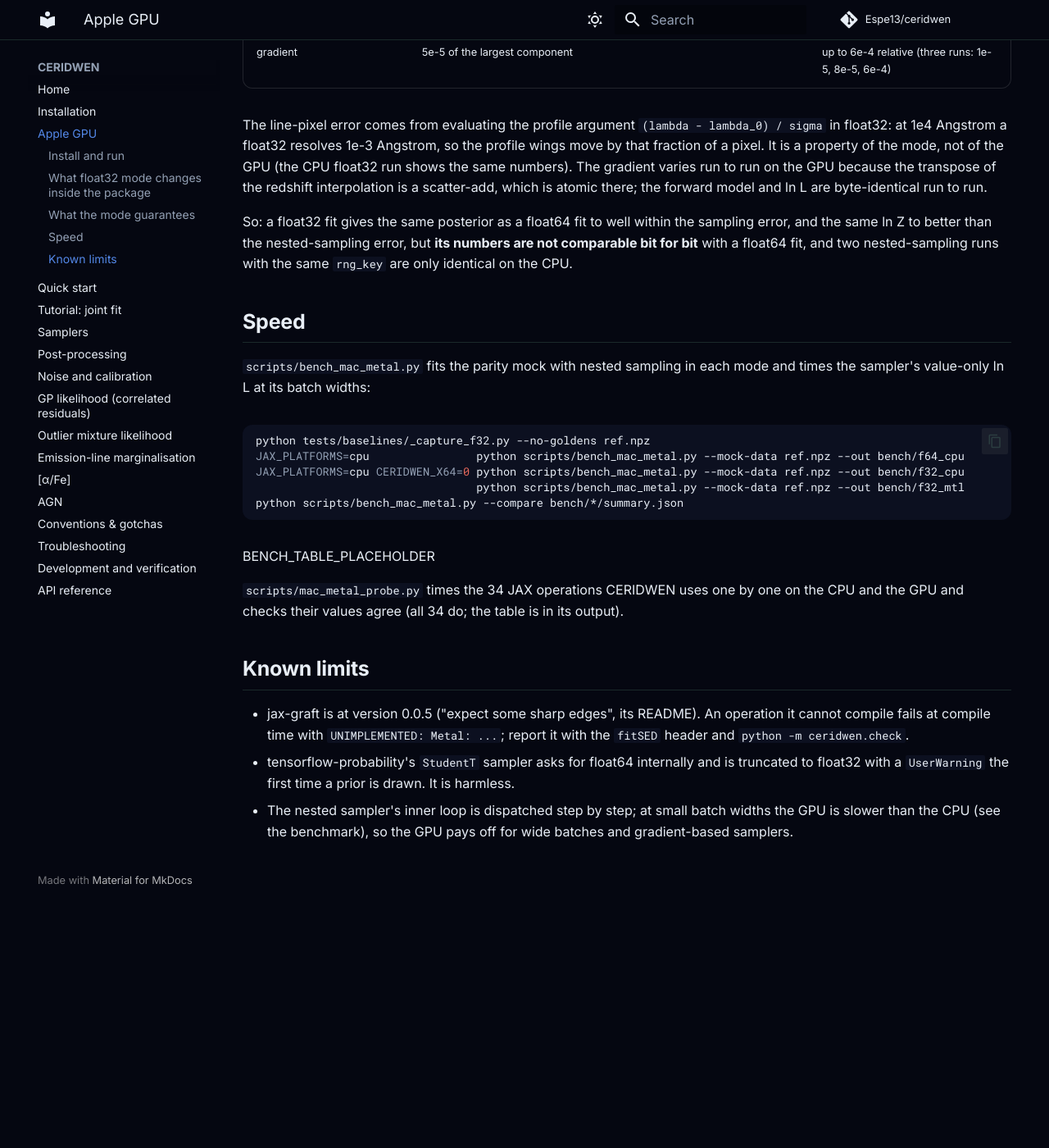
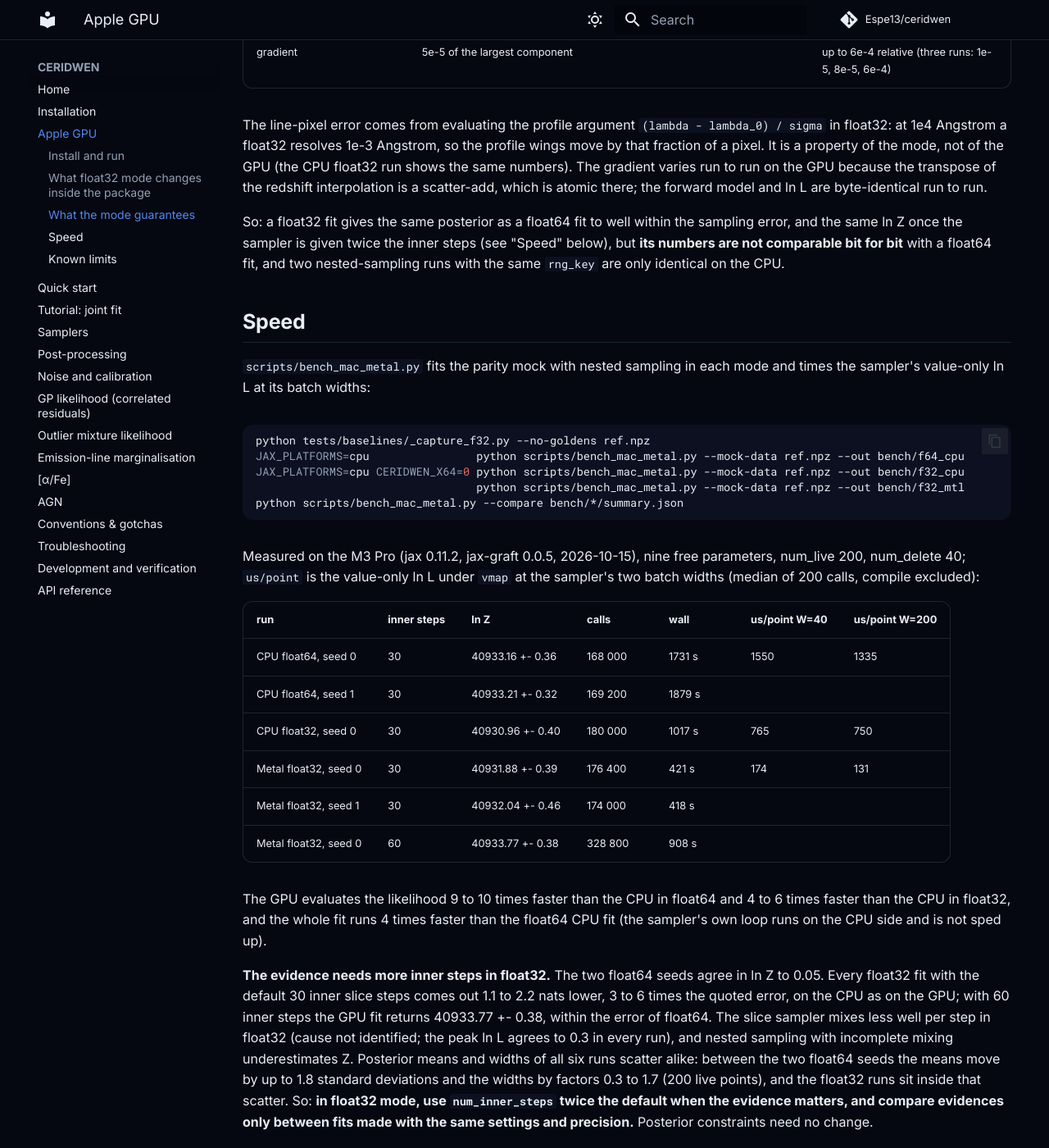
Before and after one commit to Espe13/ceridwen, an MkDocs documentation site: the page built from docs/mac_gpu.md, in a window 1280 px wide and 1400 px high, scrolled down 2371 px. Shown: the whole window at 82% size. Built offline with MkDocs 1.6.1 and Material for MkDocs 9.7.7, drawn with Linux system fonts in a browser that asks for light colours; comment, search, counter and statistics services are not loaded; before the commit the page ends 3467 px from its top, so only the background shows below that.

Commit message:
docs: Apple GPU benchmark; float32 evidence needs 2x inner steps
Co-Authored-By: Claude Fable 5.1 <noreply@anthropic.com>

````diff
--- a/docs/mac_gpu.md
+++ b/docs/mac_gpu.md
@@ -99,9 +99,9 @@ of the redshift interpolation is a scatter-add, which is atomic there; the forwa
 ln L are byte-identical run to run.
 
 So: a float32 fit gives the same posterior as a float64 fit to well within the sampling
-error, and the same ln Z to better than the nested-sampling error, but **its numbers are not
-comparable bit for bit** with a float64 fit, and two nested-sampling runs with the same
-`rng_key` are only identical on the CPU.
+error, and the same ln Z once the sampler is given twice the inner steps (see "Speed"
+below), but **its numbers are not comparable bit for bit** with a float64 fit, and two
+nested-sampling runs with the same `rng_key` are only identical on the CPU.
 
 ## Speed
 
@@ -116,7 +116,34 @@ JAX_PLATFORMS=cpu CERIDWEN_X64=0 python scripts/bench_mac_metal.py --mock-data r
 python scripts/bench_mac_metal.py --compare bench/*/summary.json
 ```
 
-BENCH_TABLE_PLACEHOLDER
+Measured on the M3 Pro (jax 0.11.2, jax-graft 0.0.5, 2026-10-15), nine free parameters,
+num_live 200, num_delete 40; `us/point` is the value-only ln L under `vmap` at the sampler's
+two batch widths (median of 200 calls, compile excluded):
+
+| run | inner steps | ln Z | calls | wall | us/point W=40 | us/point W=200 |
+|---|---|---|---|---|---|---|
+| CPU float64, seed 0 | 30 | 40933.16 +- 0.36 | 168 000 | 1731 s | 1550 | 1335 |
+| CPU float64, seed 1 | 30 | 40933.21 +- 0.32 | 169 200 | 1879 s | | |
+| CPU float32, seed 0 | 30 | 40930.96 +- 0.40 | 180 000 | 1017 s | 765 | 750 |
+| Metal float32, seed 0 | 30 | 40931.88 +- 0.39 | 176 400 | 421 s | 174 | 131 |
+| Metal float32, seed 1 | 30 | 40932.04 +- 0.46 | 174 000 | 418 s | | |
+| Metal float32, seed 0 | 60 | 40933.77 +- 0.38 | 328 800 | 908 s | | |
+
+The GPU evaluates the likelihood 9 to 10 times faster than the CPU in float64 and 4 to 6
+times faster than the CPU in float32, and the whole fit runs 4 times faster than the float64
+CPU fit (the sampler's own loop runs on the CPU side and is not sped up).
+
+**The evidence needs more inner steps in float32.** The two float64 seeds agree in ln Z to
+0.05. Every float32 fit with the default 30 inner slice steps comes out 1.1 to 2.2 nats
+lower, 3 to 6 times the quoted error, on the CPU as on the GPU; with 60 inner steps the GPU
+fit returns 40933.77 +- 0.38, within the error of float64. The slice sampler mixes less well
+per step in float32 (cause not identified; the peak ln L agrees to 0.3 in every run), and
+nested sampling with incomplete mixing underestimates Z. Posterior means and widths of all
+six runs scatter alike: between the two float64 seeds the means move by up to 1.8 standard
+deviations and the widths by factors 0.3 to 1.7 (200 live points), and the float32 runs sit
+inside that scatter. So: **in float32 mode, use `num_inner_steps` twice the default when
+the evidence matters, and compare evidences only between fits made with the same settings
+and precision.** Posterior constraints need no change.
 
 `scripts/mac_metal_probe.py` times the 34 JAX operations CERIDWEN uses one by one on the CPU
 and the GPU and checks their values agree (all 34 do; the table is in its output).
````
